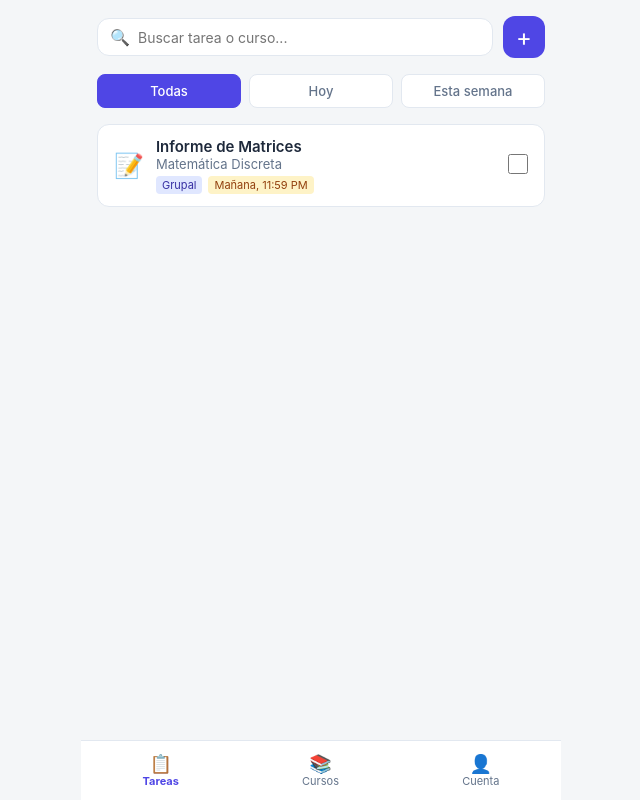
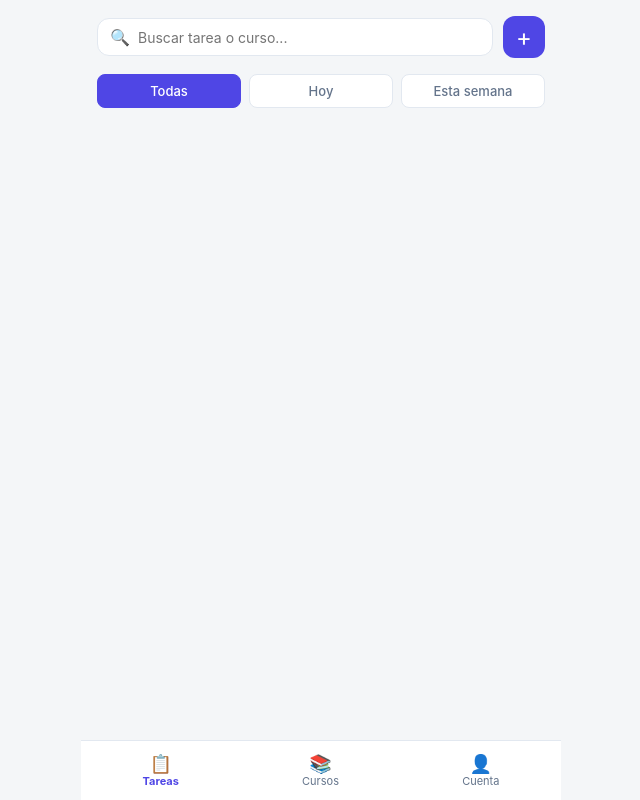
Before and after one commit to SnowKall/InfoTareas, a plain HTML site: page index.html in a window 1280 px wide. Shown: the whole page, without its empty margins (319-959 px from the left). Drawn offline with Linux system fonts and the light colour scheme.

Commit message:
Eliminación de ejemplo de tarea

```diff
--- a/index.html
+++ b/index.html
@@ -36,25 +36,10 @@
 
         <!-- Lista de Tareas (Tarjetas) -->
         <main class="tasks-container" id="tasks-list">
-            <!-- Ejemplo de tarjeta como la dibujaste -->
-            <article class="task-card">
-                <div class="task-icon">📝</div>
-                <div class="task-info">
-                <h3 class="task-title">Informe de Matrices</h3>
-                <p class="task-course">Matemática Discreta</p>
-                <div class="task-badges">
-                    <span class="badge badge-group">Grupal</span>
-                    <span class="badge badge-date">Mañana, 11:59 PM</span>
-                </div>
-                </div>
-                <div class="task-action">
-                <input type="checkbox" class="task-check">
-                </div>
-            </article>
         </main>
     </section>
 
-    <!-- Pantalla 2 : Creación de Tareas (Oculta x defecto)-->
+    <!-- Pantalla 2 : Creación de Tareas-->
     <section id="view-add-task" class="view hidden">
         <header class="top-bar-sub">
         <button id="btn-back-task" class="btn-back">←</button>
```
